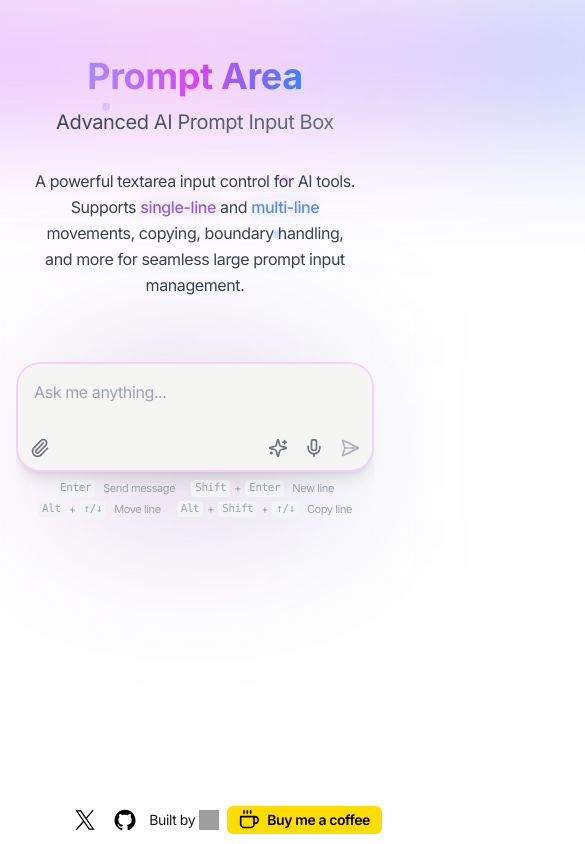
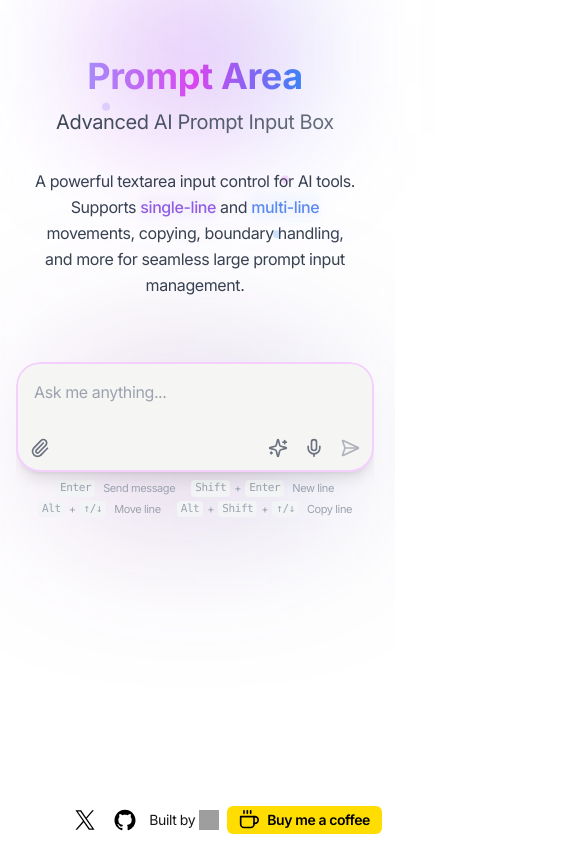
Before and after one commit to KaraBharat/prompt-input-area, a Next.js app: page / in a window 390 px wide. Shown: the top 844 px of the page, 585 px wide, since content can reach past the window. Built offline with nearby package versions, Linux system fonts and the light colour scheme; grey boxes are pictures that could not be loaded.

Commit message:
responsive fix

```diff
--- a/src/app/page.tsx
+++ b/src/app/page.tsx
@@ -37,12 +37,12 @@
           Implements semantic HTML and accessibility attributes
         */}
         <header
-          className="text-center mb-12 max-w-3xl px-4 relative "
+          className="text-center mb-12 max-w-3xl px-4 relative"
           role="banner"
         >
           {/* Ambient glow effects */}
           <div className="absolute -top-20 left-1/2 transform -z-10">
-            <div className="h-40 w-[60rem] bg-gradient-to-r from-violet-600/30 via-fuchsia-500/30 to-blue-600/30 blur-3xl animate-float" />
+            <div className="h-40 w-[200px] sm:w-[200px] md:w-[400px] lg:w-[500px] bg-gradient-to-r from-violet-600/30 via-fuchsia-500/30 to-blue-600/30 blur-3xl animate-float" />
           </div>
 
           <h1
--- a/src/components/about-info/about-info.tsx
+++ b/src/components/about-info/about-info.tsx
@@ -8,7 +8,7 @@
     width="24"
     height="24"
     viewBox="0 0 32 32"
-    className="h-6 w-6 transition-all hover:h-8 hover:w-8"
+    className="h-6 w-6 transition-all hover:h-8 hover:w-8 dark:text-white"
     aria-hidden="true"
   >
     <path d="M18.42,14.009L27.891,3h-2.244l-8.224,9.559L10.855,3H3.28l9.932,14.455L3.28,29h2.244l8.684-10.095,6.936,10.095h7.576l-10.301-14.991h0Zm-3.074,3.573l-1.006-1.439L6.333,4.69h3.447l6.462,9.243,1.006,1.439,8.4,12.015h-3.447l-6.854-9.804h0Z" />
@@ -21,7 +21,7 @@
     width="24"
     height="24"
     viewBox="0 0 32 32"
-    className="h-6 w-6 transition-all hover:h-8 hover:w-8"
+    className="h-6 w-6 transition-all hover:h-8 hover:w-8 dark:text-white"
     aria-hidden="true"
   >
     <path d="M16,2.345c7.735,0,14,6.265,14,14-.002,6.015-3.839,11.359-9.537,13.282-.7,.14-.963-.298-.963-.665,0-.473,.018-1.978,.018-3.85,0-1.312-.437-2.152-.945-2.59,3.115-.35,6.388-1.54,6.388-6.912,0-1.54-.543-2.783-1.435-3.762,.14-.35,.63-1.785-.14-3.71,0,0-1.173-.385-3.85,1.435-1.12-.315-2.31-.472-3.5-.472s-2.38,.157-3.5,.472c-2.677-1.802-3.85-1.435-3.85-1.435-.77,1.925-.28,3.36-.14,3.71-.892,.98-1.435,2.24-1.435,3.762,0,5.355,3.255,6.563,6.37,6.913-.403,.35-.77,.963-.893,1.872-.805,.368-2.818,.963-4.077-1.155-.263-.42-1.05-1.452-2.152-1.435-1.173,.018-.472,.665,.017,.927,.595,.332,1.277,1.575,1.435,1.978,.28,.787,1.19,2.293,4.707,1.645,0,1.173,.018,2.275,.018,2.607,0,.368-.263,.787-.963,.665-5.719-1.904-9.576-7.255-9.573-13.283,0-7.735,6.265-14,14-14Z" />
```
